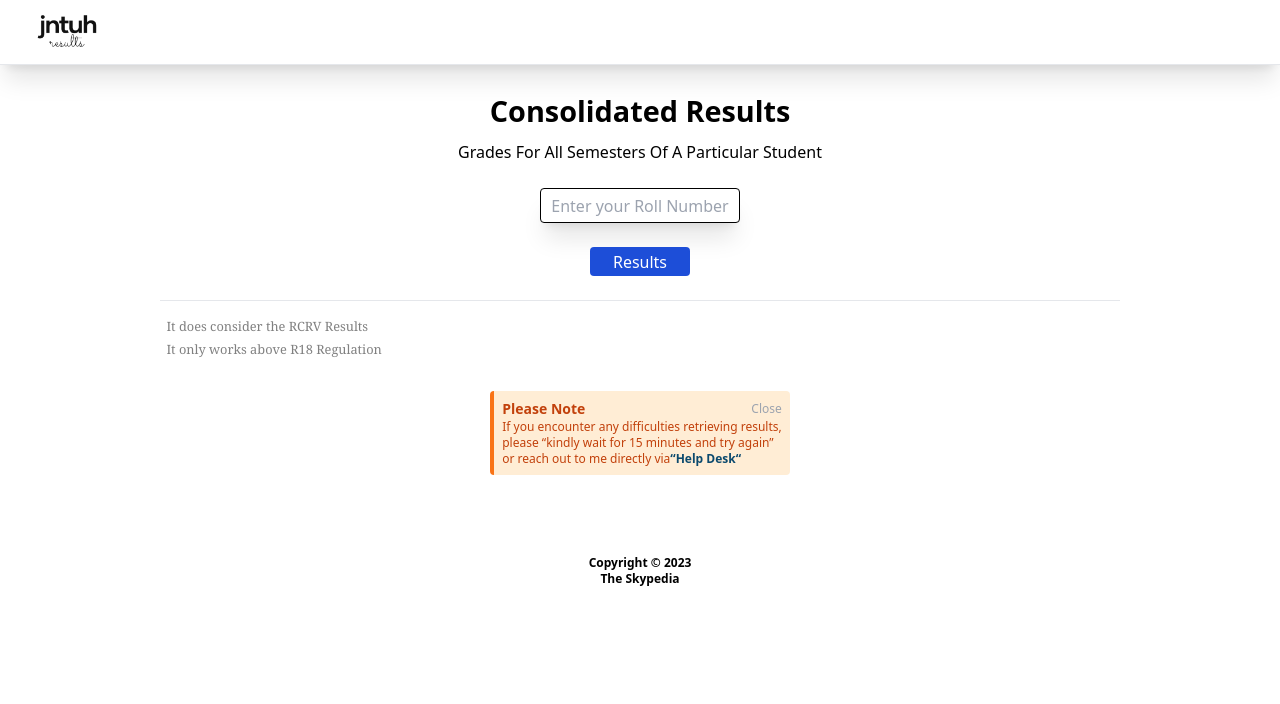
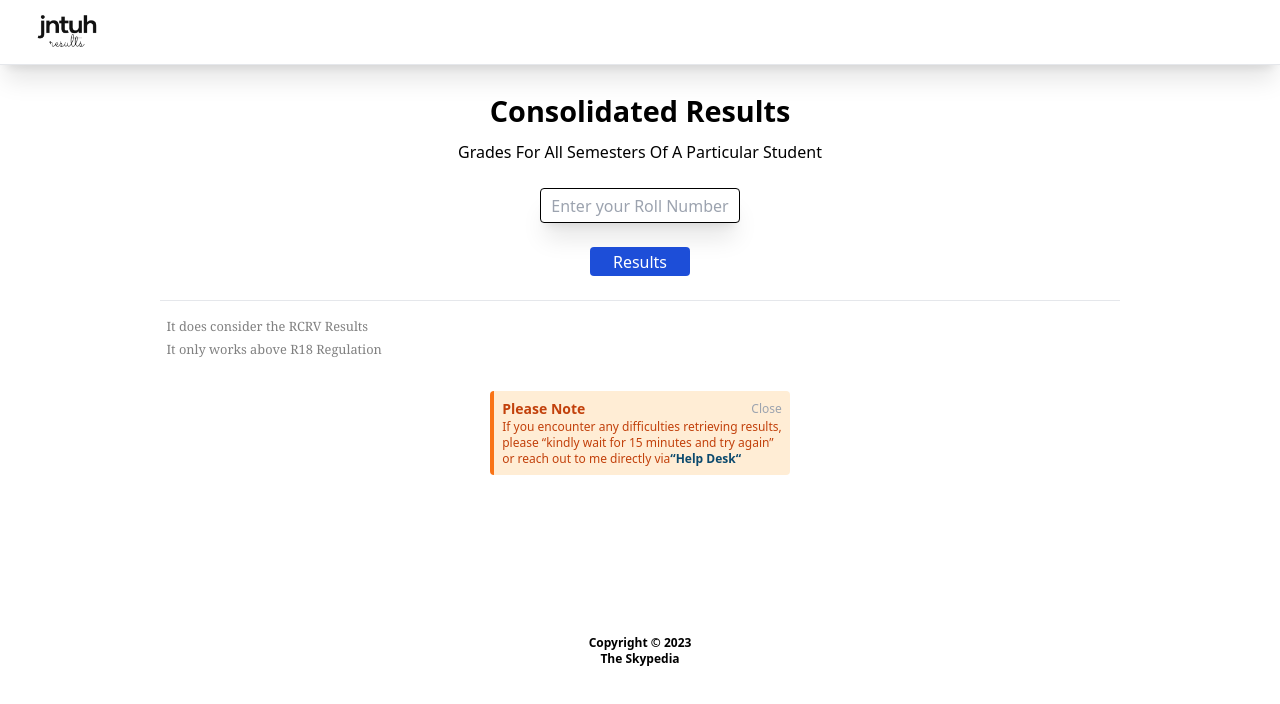
Before and after one commit to Saipreetham0/Results-jntuh-theskypedia, a Next.js app: page /consolidated-result in a window 1280 px wide. Shown: the top 704 px of the page. Built offline with nearby package versions, Linux system fonts and the light colour scheme.

Commit message:
footer ads upadate

```diff
--- a/components/Home/Footer.js
+++ b/components/Home/Footer.js
@@ -1,7 +1,7 @@
 import Link from "next/link";
 import HomeBanner from "./HomeBanner";
 import React, { useState } from "react";
-import AdBanner from "../Adsense/AdBanner";
+
 
 const Footer = () => {
   const closeBanner = () => {
@@ -12,8 +12,8 @@ const Footer = () => {
   );
   return (
     <>
-      <div>
-        <AdBanner />
+
+
         <p className="mt-1 block text-left mx-[12%] text-center mb-4 text-[65%] sm:text-[100%]">
           Made with ❤ by &nbsp;
           <Link href="">
@@ -26,7 +26,7 @@ const Footer = () => {
             </a>
           </Link>
         </p>
-      </div>
+
     </>
   );
 };
--- a/components/Layout/footer.js
+++ b/components/Layout/footer.js
@@ -1,13 +1,20 @@
+import { useState, useEffect } from "react";
 import Link from "next/link";
+import AdBanner from "../Adsense/AdBanner";
 const Footer = () => {
   return (
     <>
+    <div>
+       <AdBanner />
+
       <div className="flex justify-center text-center m-2 text-xs	 text-black-1600  font-bold my-6">
+
         <p>
           Copyright &copy; 2023
           <br /> <Link href="https://theskypedia.com"> The Skypedia</Link>
         </p>
       </div>
+      </div>
     </>
   );
 };
```
